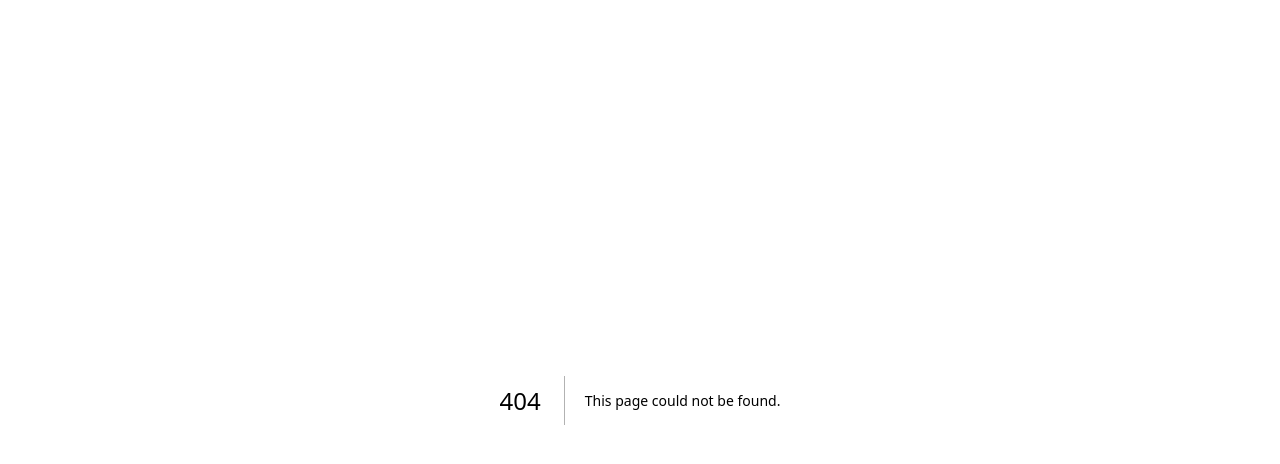
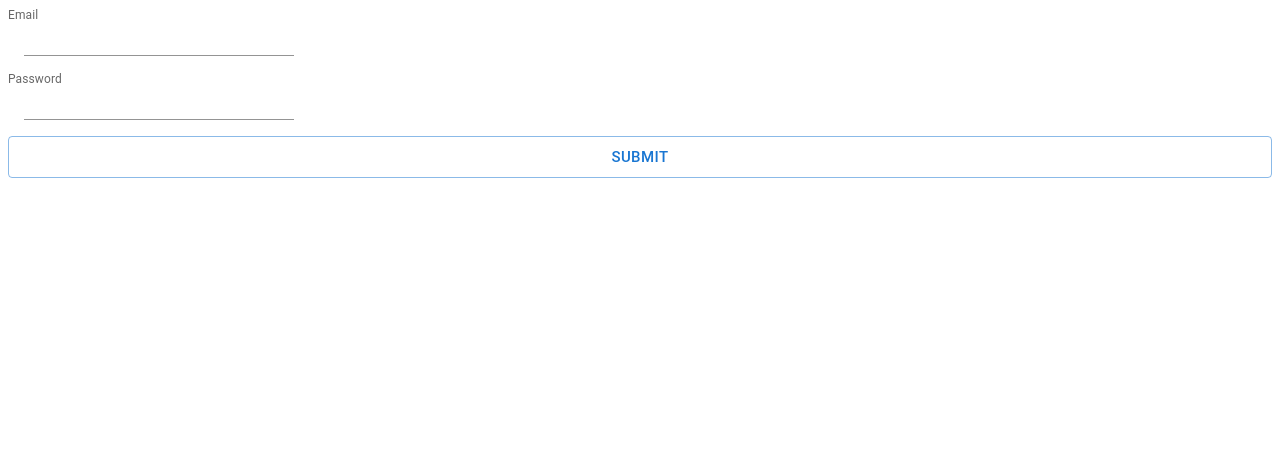
Before and after one commit to gueronlj/Event-Managaer, a Next.js app: page /login in a window 1280 px wide. Before the commit this address had no page. Shown: the top 464 px of the page. Built offline with nearby package versions, Linux system fonts and the light colour scheme.

Commit message:
basic login page

```diff
--- a/pages/api/hello.js
+++ /dev/null
@@ -1,3 +0,0 @@
-export default function handler(req, res) {
-   res.status(200).json({ text: 'Hello' });
- }
--- a/pages/api/seed.js
+++ /dev/null
@@ -1,11 +0,0 @@
-import { PrismaClient } from '@prisma/client'
-const prisma = new PrismaClient()
-
-export default async function handle(req, res) {
-   const data = await prisma.user.create({data:{
-      name: 'Test',
-      email: 'test@gmail.com',
-   }})
-   console.log(data)
-   res.json(data)
-}
--- /dev/null
+++ b/pages/login.js
@@ -0,0 +1,76 @@
+import { useForm, SubmitHandler } from "react-hook-form"
+import { useState } from 'react'
+import Box from '@mui/material/Box';
+import Input from '@mui/material/Input';
+import FormControl from "@mui/material/FormControl";
+import InputAdornment from '@mui/material/InputAdornment';
+import Button from '@mui/material/Button';
+import InputLabel from "@mui/material/InputLabel";
+
+const Login = () => {
+
+   const { register, handleSubmit, formState: { errors } } = useForm()
+   const [credentials, setCredentials] = useState({email:'', password:''})
+
+    const onSubmit = (data) => {
+      console.log(data);
+    }
+
+    const handleInput = (e) => {
+      setCredentials({...credentials,[e.target.name]:e.target.value})
+    }
+
+    return (
+      <Box
+         component="form"
+         sx={{ display:'flex', flexDirection:'column',
+         '& .MuiInput-root': { m:2, width: '30ch' },
+        }}
+         noValidate
+         autoComplete="off"
+      >
+         <FormControl
+              onChange={handleInput}
+              variant="standard">
+              <InputLabel htmlFor="input-with-icon-adornment">
+                Email
+              </InputLabel>
+              <Input
+                {...register("email", { required: "Email is required",
+                 pattern: {
+                   value: /^[a-zA-Z0-9.!#$%&’*+/=?^_`{|}~-]+@[a-zA-Z0-9-]+(?:\.[a-zA-Z0-9-]+)*$/,
+                   message: "Must be a valid email address."
+                 }})}
+                 type="email"
+                 name="email"
+                 id="standard-required"
+                 variant="standard"
+                 autoComplete="email"
+                 startAdornment={
+                  <InputAdornment position="start">
+                  </InputAdornment>
+                }/>
+            </FormControl>
+            <FormControl onChange={handleInput} variant="standard">
+              <InputLabel htmlFor="input-with-icon-adornment">
+                Password
+              </InputLabel>
+              <Input
+                 {...register("password", { required: "Enter password"})}
+                 required
+                 id="standard-password-input"
+                 name="password"
+                 type="password"
+                 variant="standard"
+                 autoComplete="current-password"
+                 startAdornment={
+                  <InputAdornment position="start">
+                  </InputAdornment>
+                }/>
+            </FormControl>
+            <Button id="submit" type="submit" variant="outlined" size="large" onClick={handleSubmit(onSubmit)}>Submit</Button>
+      </Box>
+    )
+}
+
+export default Login;
```
Also changed, not shown: app/page.js (+0 -13 lines), package.json (+8 -1 lines), pages/signup.js (added, +46 -0 lines), pages/dashboard.js (added), pages/events.js (deleted), pages/users.js (deleted), 1 other file (tests, documents, lock files or other folders).
